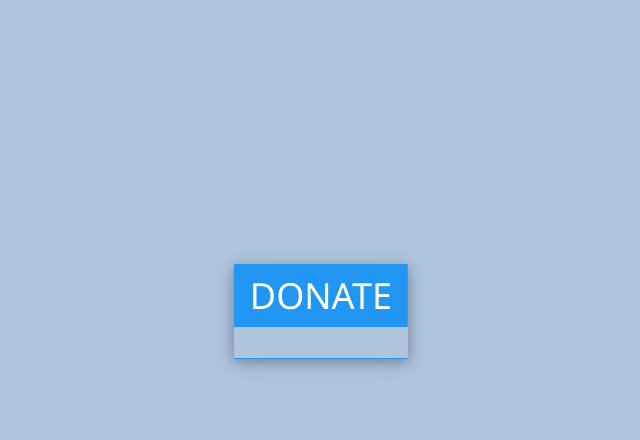
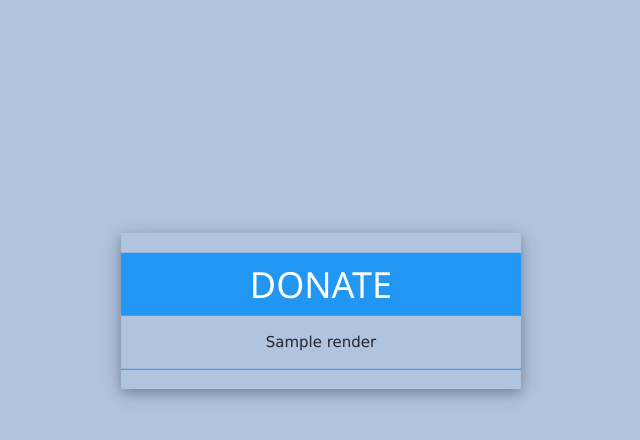
Before and after one commit to mishanyaeveryday/events-booking-platform, a Django app: template templates/events/donate.html in a window 1280 px wide. Shown: the part 89-529 px from the top of the page, without its empty margins (319-959 px from the left). Run offline with Django 5.2, Linux system fonts and the light colour scheme; tables that the repository leaves empty hold one stand-in row (values such as "Sample post"); the template is opened without the code that fills it: values that come from a table or form of the project are taken from there, most other values are stand-ins (such as "Sample title", 1, 10 or a date in 2020); some libraries are stand-ins or nearby versions.

Commit message:
Integrated Paypal system for Donate

```diff
--- a/payment/urls.py
+++ b/payment/urls.py
@@ -3,4 +3,6 @@ from . import views
 
 urlpatterns = [
     path('', views.donate, name='donate'),
+    path('donate-failed', views.DonateFailed, name='donate-failed'),
+    path('donate-success', views.DonateSuccess, name='donate-success'),
 ]
--- a/templates/events/donate.html
+++ b/templates/events/donate.html
@@ -18,6 +18,21 @@
             top: 50%;
             transform: translate(-50%, -50%);
         }
+
+        .w3-card-4 {
+            width: 400px;
+            height: auto;
+            display: flex;
+            flex-direction: column;
+            align-items: center;
+            justify-content: center;
+            padding: 20px;
+        }
+
+        .w3-card-4 header, .w3-card-4 footer {
+            width: 111%;
+            text-align: center;
+        }
     </style>
 
     <div class="center">
@@ -27,14 +42,9 @@
             </header>
             <div id="paypal-button-container"></div>
             <p id="result-message"></p>
-
-            <script
-                src="https://www.paypal.com/sdk/js?client-id=AQuewqHBLhFtlfzcgKVlK09BLB80DBA0ZSGiFsglxzQXb930eICmDI005gBbIPS5vPxu5CSm67Vnvc_B&currency=USD"></script>
+            {{paypal.render}}
             <script>
-                //hear paypal
-
             </script>
-
             <div class="w3-container">
                 <p></p>
             </div>
```
Also changed, not shown: payment/views.py (+9 -17 lines), templates/events/donate-failed.html (added, +10 -0 lines), templates/events/donate-success.html (added, +10 -0 lines).
